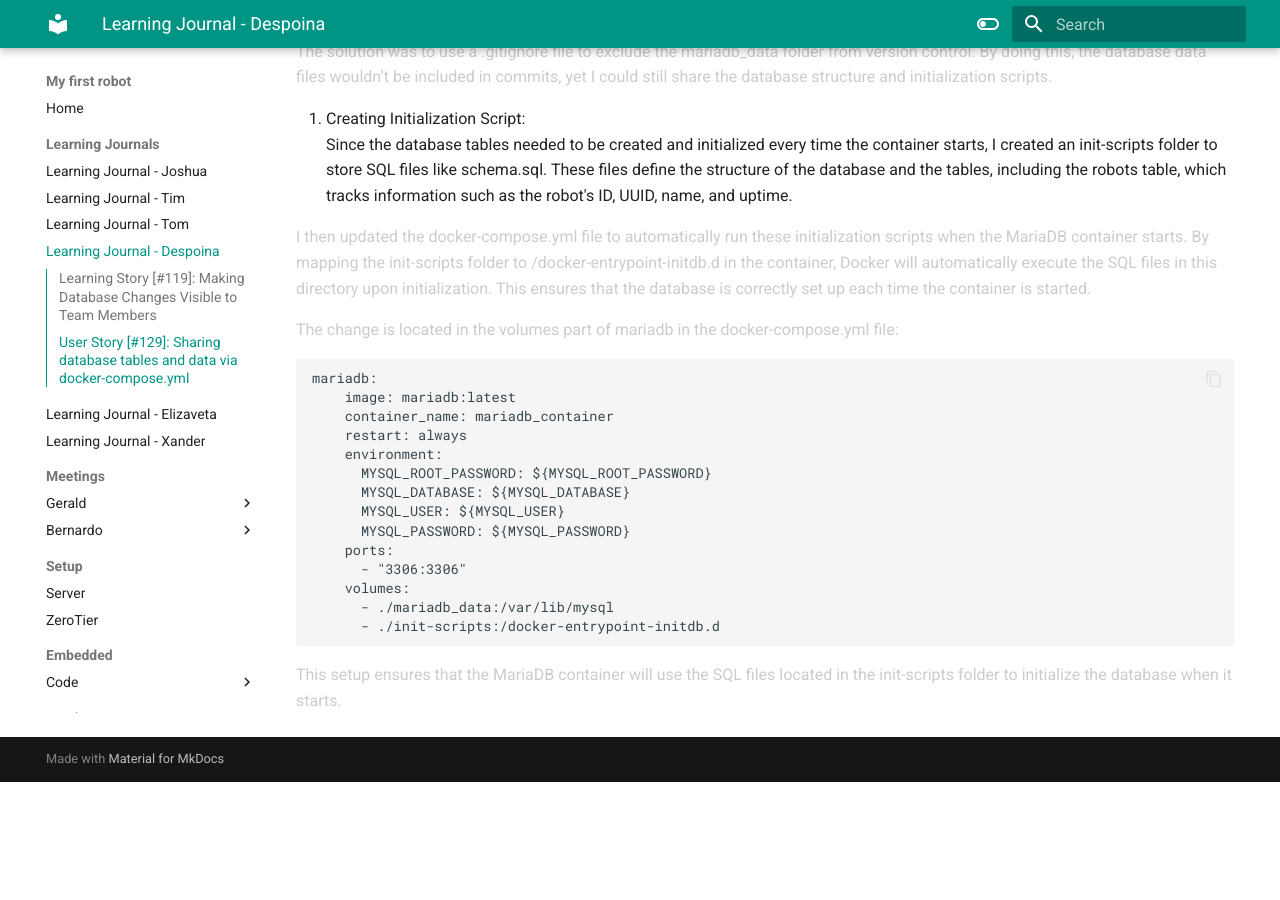
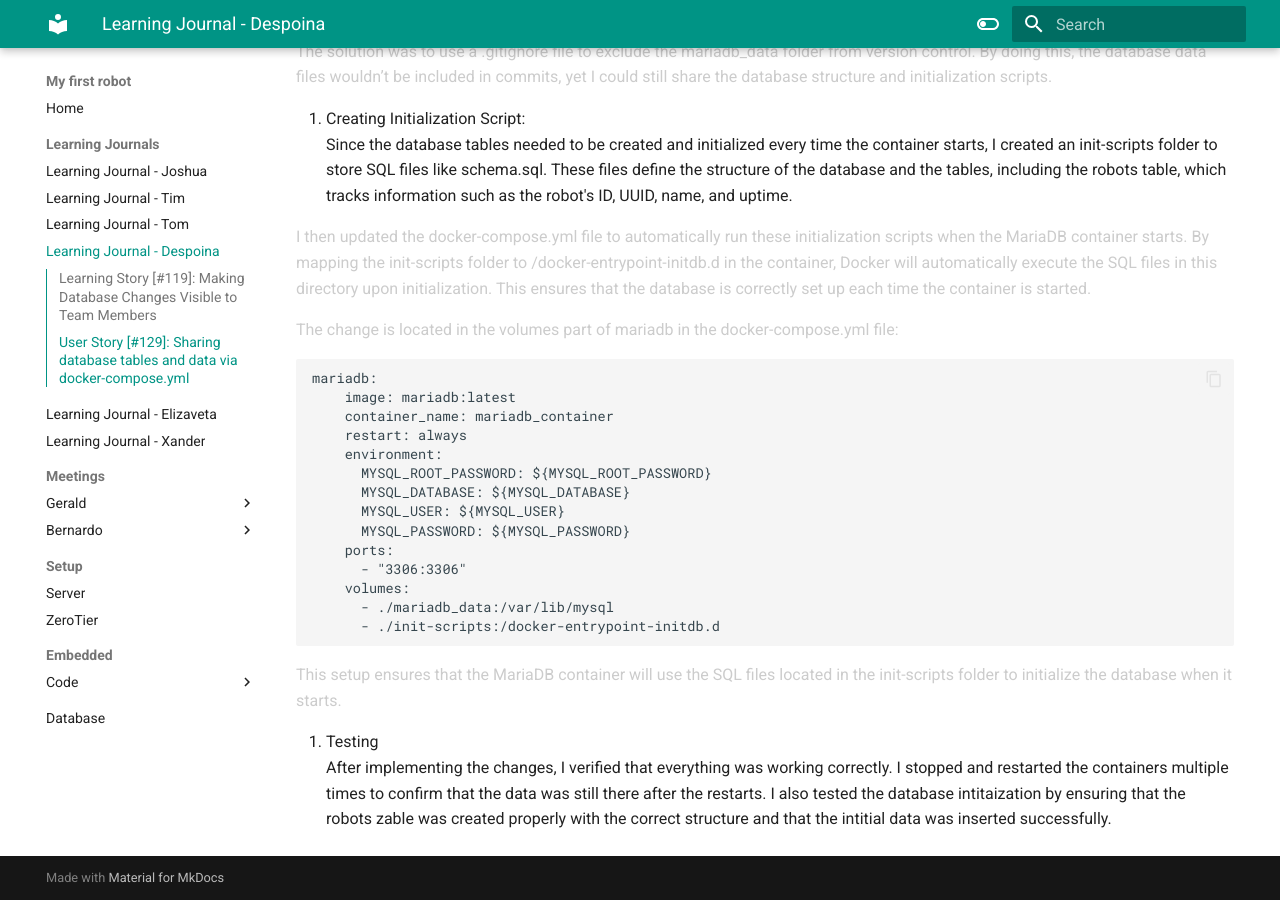
Before and after one commit to VioletHarmon2002/MyFirstRobot, an MkDocs documentation site: the page built from docs/Learning Journals/learning-journal-despoina.md, in a window 1280 px wide and 900 px high, scrolled down 1167 px. Built offline with MkDocs 1.6.1 and Material for MkDocs 9.7.7, drawn with Linux system fonts in a browser that asks for light colours; before the commit the page ends 1949 px from its top, so only the background shows below that.

Commit message:
Added: testing in learning journal

`````diff
--- a/docs/Learning Journals/learning-journal-despoina.md
+++ b/docs/Learning Journals/learning-journal-despoina.md
@@ -71,3 +71,6 @@
 ````
 
 This setup ensures that the MariaDB container will use the SQL files located in the init-scripts folder to initialize the database when it starts.
+
+4. Testing
+After implementing the changes, I verified that everything was working correctly. I stopped and restarted the containers multiple times to confirm that the data was still there after the restarts. I also tested the database intitaization by ensuring that the robots zable was created properly with the correct structure and that the intitial data was inserted successfully.
`````
